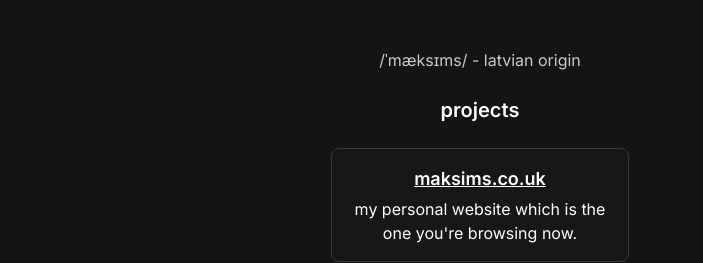
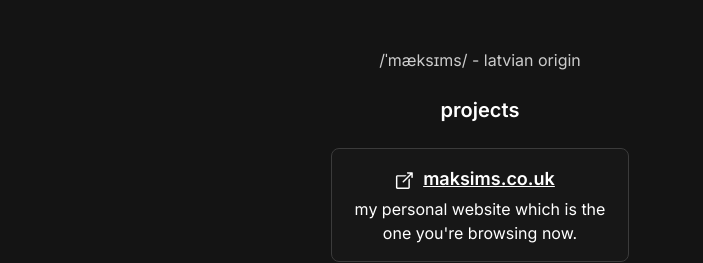
Before and after one commit to maksims8/maksims.co.uk, a Next.js app in the folder src/: page / in a window 1280 px wide. Shown: the top 263 px of the page, without its empty margins (160-863 px from the left). Built offline with nearby package versions, Linux system fonts and the light colour scheme.

Commit message:
add external link image

```diff
--- a/src/components/ProjectCard.tsx
+++ b/src/components/ProjectCard.tsx
@@ -1,4 +1,5 @@
 import Link from "next/link";
+import Image from "next/image";
 
 interface ProjectCardProps {
   title: string;
@@ -10,7 +11,10 @@
   return (
     <div className="w-2/3 sm:w-1/2 md:w-1/2 lg:w-1/3 p-4 border border-[#3b3b3b] rounded-lg transition bg-neutral-900">
         <Link href={link}>
-            <h1 className="text-lg font-semibold mb-1 underline">{title}</h1>
+            <h1 className="text-lg font-semibold mb-1 underline flex items-center justify-center mr-3">
+              <Image className="mr-2 mt-1" src={"/external.svg"} alt={""} height={22} width={22}/>
+              {title}
+            </h1>
         </Link>
         <p>{description}</p>
     </div>
```
Also changed, not shown: src/public/external.svg (added).
